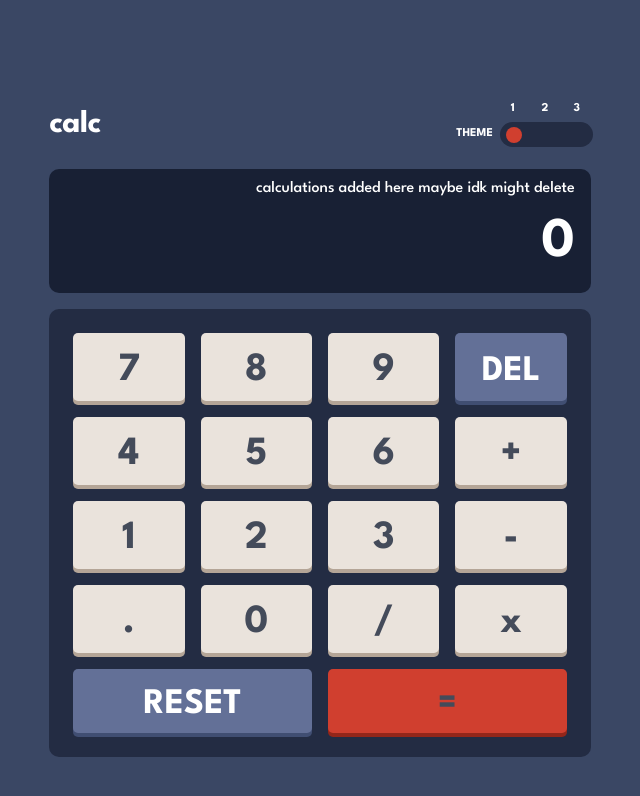
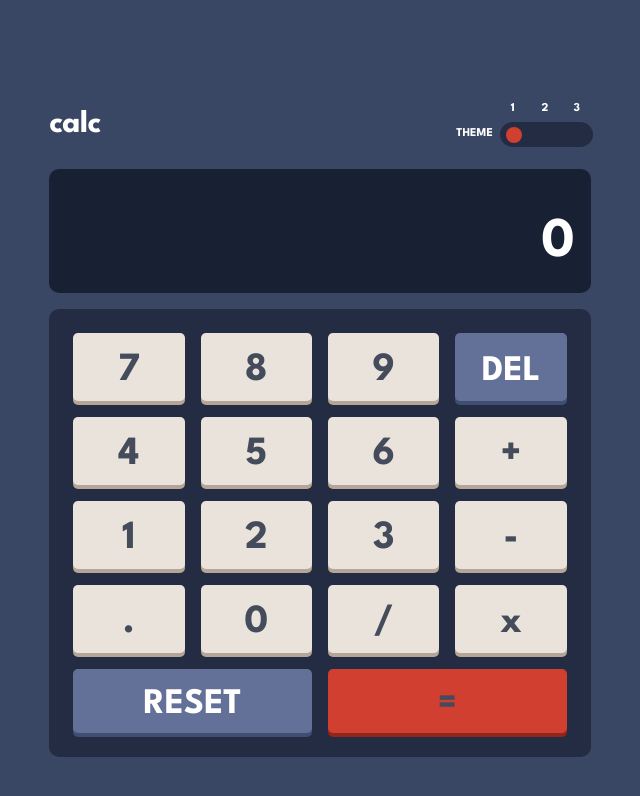
Before and after one commit to pronoia9/puny-math, a React (Vite) app: page / in a window 1280 px wide. Shown: the top 796 px of the page, without its empty margins (320-960 px from the left). Built offline with nearby package versions, Linux system fonts and the light colour scheme.

Commit message:
add calculations

```diff
--- a/src/components/Screen.jsx
+++ b/src/components/Screen.jsx
@@ -2,12 +2,13 @@ import { styled } from 'styled-components';
 import { useStore } from '../store/useStore';
 
 export default function Screen() {
-  const input = useStore((state) => state.input);
+  const input = useStore((state) => state.input),
+    calculations = useStore((state) => state.calculations);
 
   return (
     <Container className='display border-radius'>
       <Calculations>
-        {'calculations added here maybe idk might delete'}
+        {calculations}
       </Calculations>
       <Input>
         {input || '0'}
```
